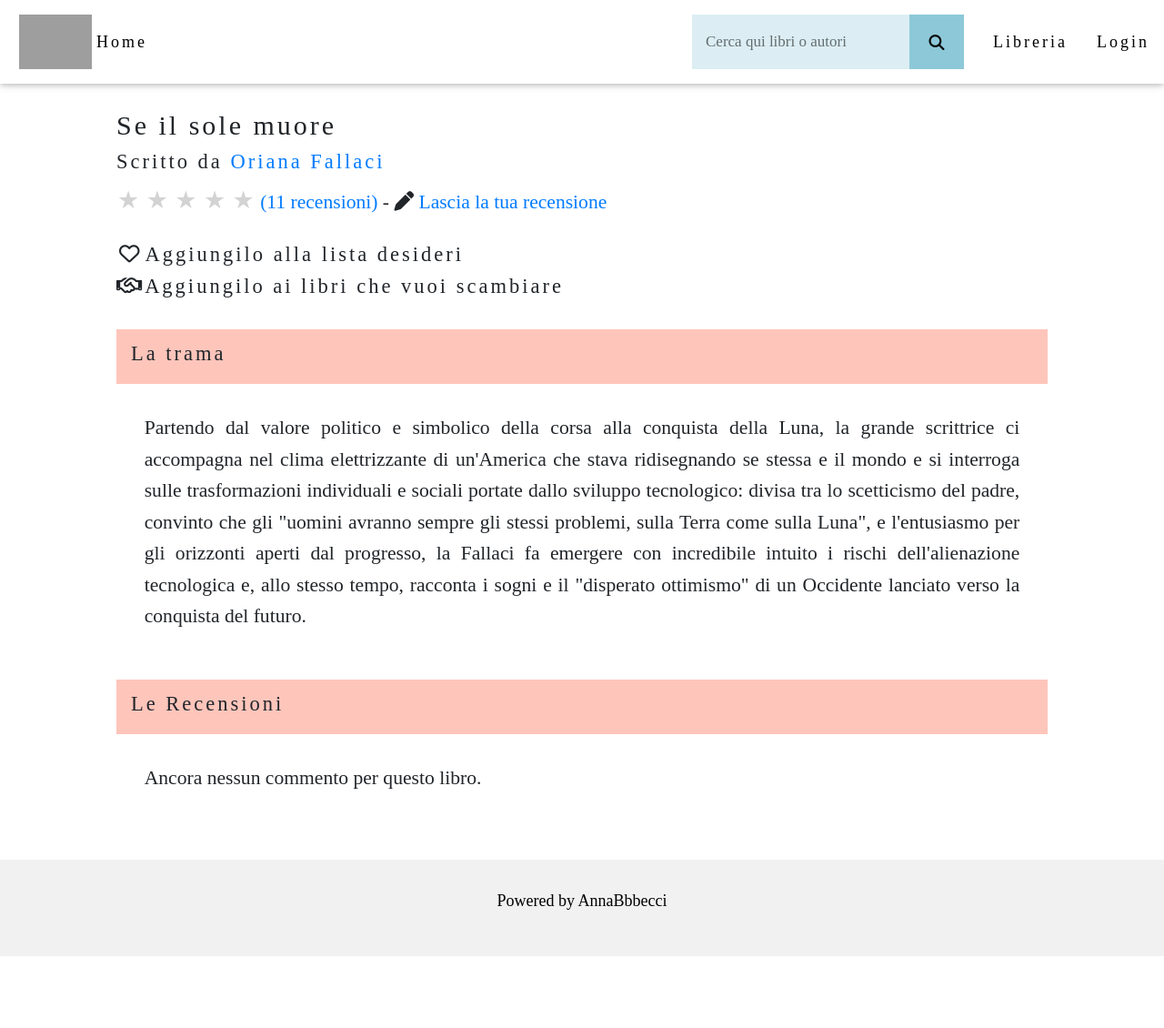
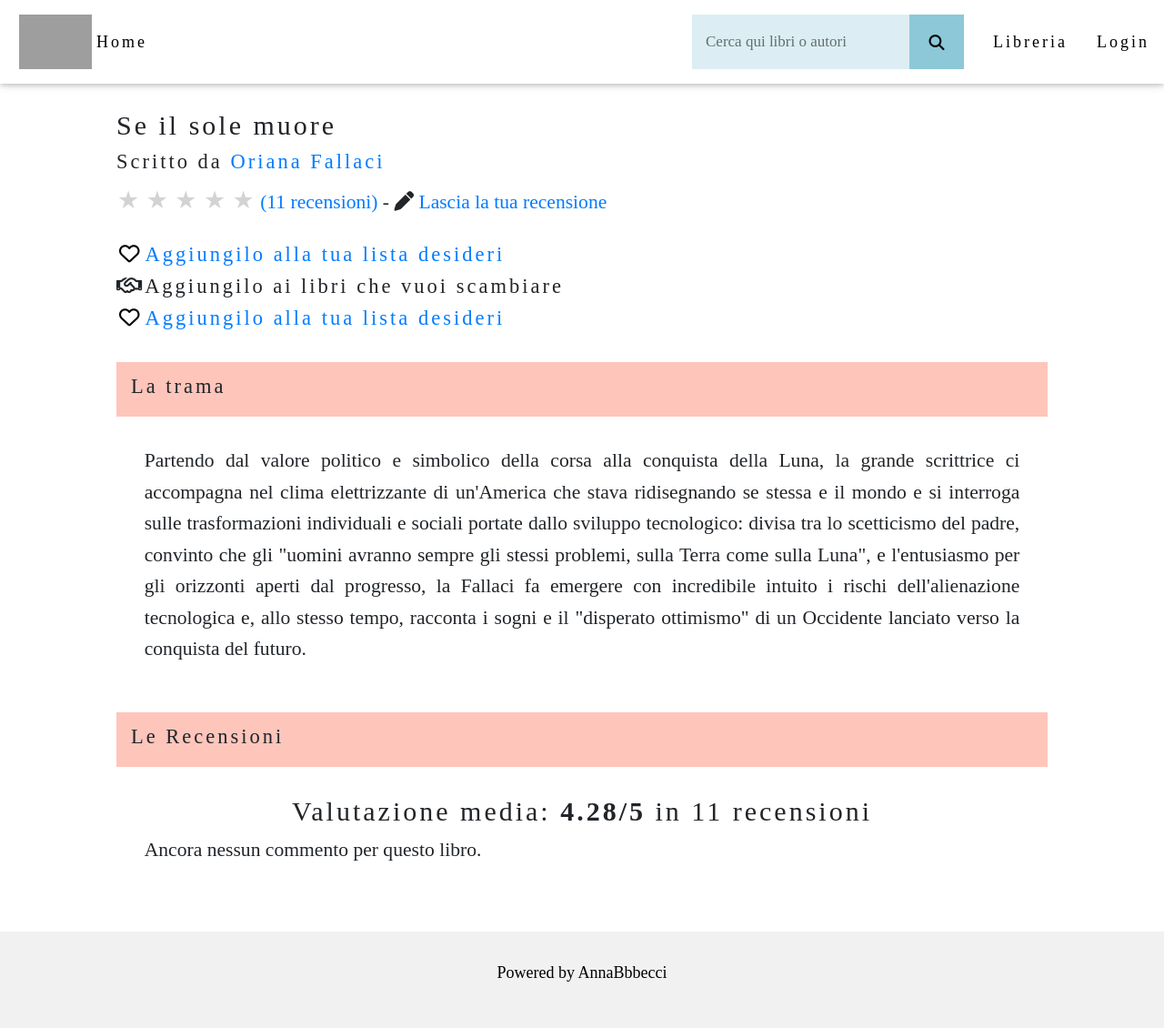
Before and after one commit to annagbecci/progBecci, a Django app: page /libreria/libro/1/ in a window 1280 px wide. Shown: the whole page at 91% size. Before the commit the page ends 1051 px from the top, so only its background shows below. Run offline with Django 5.2, Linux system fonts and the light colour scheme; data comes from the database, SQL or seed files in the repository; both versions use the stored data as it was after the commit; grey boxes are pictures that could not be loaded.

Commit message:
Aggiunta pagina lista desideri raggiungibile tramite pagina detail view del libro.

```diff
--- a/prog/libreria/templates/libreria/libro_detail.html
+++ b/prog/libreria/templates/libreria/libro_detail.html
@@ -24,8 +24,72 @@
     </div>
     <script src="{% static 'js/star_script.js' %}"></script>
 
-    <h4><i class="far fa-heart" style="padding: 3px"></i>Aggiungilo alla lista desideri</h4>
+    <!-- Link per modificare la lista desideri -->
+    <a href="{% url 'libreria:modifica_ld' pk=object.pk %}">
+      {% if in_lista_desideri %}
+          <h4><i class="fas fa-heart text-red-500" style="padding: 3px"></i>Libro presente nella tua lista desideri</h4>
+      {% else %}
+          <h4><i class="far fa-heart" style="padding: 3px; color:black"></i>Aggiungilo alla tua lista desideri</h4>
+      {% endif %}
+    </a>
+
+    {% if messages %}
+    <div id="msg-modal" class="w3-modal" style="display:block;">
+      <div class="w3-modal-content w3-animate-top w3-card-4">
+        <header class="w3-container" style="background: #8DC8D8; padding:3%">
+          <span onclick="document.getElementById('msg-modal').style.display='none'"
+                class="w3-button w3-display-topright">&times;</span>
+          <h2>Notifica</h2>
+        </header>
+        <div class="w3-container grande" style="padding: 3%">
+          {% for message in messages %}
+            <p>{{ message }}</p>
+          {% endfor %}
+            <div class="w3-container" style="margin-top: 15px;">
+                <a href="{% url 'libreria:lista_desideri' %}">
+                    <button class="w3-button w3-round-large w3-right" style="background: #DCEEF3;">
+                        Vai alla lista desideri
+                    </button>
+                </a>
+            </div>
+        </div>
+      </div>
+    </div>
+    {% endif %}
+
+    <!-- Link per modificare la lista di libri da scambiare -->
     <h4><i class="far fa-handshake"></i>Aggiungilo ai libri che vuoi scambiare</h4>
+    <a href="{% url 'libreria:modifica_ld' pk=object.pk %}">
+      {% if in_lista_desideri %}
+          <h4><i class="fas fa-heart text-red-500" style="padding: 3px"></i>Libro presente nella tua lista desideri</h4>
+      {% else %}
+          <h4><i class="far fa-heart" style="padding: 3px; color:black"></i>Aggiungilo alla tua lista desideri</h4>
+      {% endif %}
+    </a>
+
+    {% if messages %}
+    <div id="msg-modal" class="w3-modal" style="display:block;">
+      <div class="w3-modal-content w3-animate-top w3-card-4">
+        <header class="w3-container" style="background: #8DC8D8; padding:3%">
+          <span onclick="document.getElementById('msg-modal').style.display='none'"
+                class="w3-button w3-display-topright">&times;</span>
+          <h2>Notifica</h2>
+        </header>
+        <div class="w3-container grande" style="padding: 3%">
+          {% for message in messages %}
+            <p>{{ message }}</p>
+          {% endfor %}
+            <div class="w3-container" style="margin-top: 15px;">
+                <a href="{% url 'libreria:lista_desideri' %}">
+                    <button class="w3-button w3-round-large w3-right" style="background: #DCEEF3;">
+                        Vai alla lista desideri
+                    </button>
+                </a>
+            </div>
+        </div>
+      </div>
+    </div>
+    {% endif %}
 
     <br>
     <div class="w3-bar" style="background: #FEC5BB">
@@ -39,10 +103,13 @@
         <div class="w3-bar-item" id="rece"><h4>Le Recensioni</h4></div>
     </div>
     <div style="padding: 3%">
+        <h2 style="text-align: center">Valutazione media:
+            <strong>{{ libro.mediavoti|floatformat:2 }}/5</strong> in {{ libro.numerovoti }} recensioni
+        </h2>
         {% if recensioni %}
             {% for recensione in recensioni %}
+                <br>
                 <div class="w3-card-2 card-equal">
-
                     <header class="w3-container w3-light-grey"
                             style="padding: 15px; display: flex;">
 
@@ -66,7 +133,6 @@
                         {{ recensione.commento }}
                     </div>
                 </div>
-                <br>
             {% endfor %}
         {% else %}
             <div class="grande">Ancora nessun commento per questo libro.</div>
--- a/prog/libreria/urls.py
+++ b/prog/libreria/urls.py
@@ -11,6 +11,8 @@
     path('autore/<int:pk>/', views.AutoreDetail.as_view(), name='autore_detail'),
     path('libro/<int:pk>/', views.LibroDetail.as_view(), name='libro_detail'),
     path('libro/<int:pk>/recensione/', views.RecensioneCreate.as_view(), name="nuova_recensione"),
+    path('lista-desideri/aggiungi/<int:pk>/', views.Modifica_Lista_Desideri, name='modifica_ld'),
+    path('lista-desideri/', views.ListaDesideriListView.as_view(), name='lista_desideri'),
     # path('utente-createcrispy/', views.UtenteCrispyCreateView.as_view(), name='utente_crispycreate'),
     # path('utente-update/<int:pk>/', views.UtenteUpdate.as_view(), name='utente_update'),
     # path('utente-delete/<int:pk>/', views.UtenteDelete.as_view(), name='utente_delete'),
--- a/prog/libreria/views.py
+++ b/prog/libreria/views.py
@@ -11,6 +11,7 @@
 from django.http import HttpResponse
 from django.urls import reverse_lazy
 from django.db.models import Q
+from django.contrib import messages
 
 
 @login_required
@@ -80,7 +81,16 @@
         context = super().get_context_data(**kwargs)
         libro = self.object
         recensioni = libro.recensioni.filter(commento__isnull=False).exclude(commento="")
-        context["recensioni"] = recensioni
+        context["recensioni"] = recensioni.order_by("data_aggiunta").reverse
+
+        if self.request.user.is_authenticated:
+            context["in_lista_desideri"] = ListaDesideri.objects.filter(
+                idlibro=self.object,
+                nomeutente=self.request.user
+            ).exists()
+        else:
+            context["in_lista_desideri"] = False
+
         return context
 
 
@@ -101,3 +111,28 @@
 
     def get_success_url(self):
         return reverse_lazy('libreria:libro_detail', kwargs={'pk': self.kwargs['pk']})
+
+
+@login_required
+def Modifica_Lista_Desideri(request, pk):
+    libro = get_object_or_404(Libro, pk=pk)
+    utente = request.user
+
+    obj = ListaDesideri.objects.filter(idlibro=libro, nomeutente=utente).first()
+    if obj:
+        obj.delete()
+        messages.info(request, "Libro rimosso dalla lista desideri.")
+    else:
+        ListaDesideri.objects.create(idlibro=libro, nomeutente=utente)
+        messages.success(request, "Libro aggiunto alla lista desideri!")
+
+    return redirect('libreria:libro_detail', pk=pk)
+
+
+class ListaDesideriListView(LoginRequiredMixin, ListView):
+    model = ListaDesideri
+    template_name = "libreria/listadesideri.html"
+    context_object_name = 'libri'
+
+    def get_queryset(self):
+        return ListaDesideri.objects.filter(nomeutente=self.request.user).select_related('idlibro')
--- a/prog/templates/bookcard.html
+++ b/prog/templates/bookcard.html
@@ -11,7 +11,7 @@
             <h5>
                 <a href="{% url 'libreria:autore_detail' autore.pk %}">
                     {{ autore.nome }}</a>{% if not forloop.last %}, {% endif %}
-            </h5>
+            </h5>{% load static %}
         {% endfor %}
         <hr>
         <p class="grande" style="text-align: justify;">
```
Also changed, not shown: prog/libreria/templates/libreria/listadesideri.html (added, +16 -0 lines), prog/db.sqlite3, prog/libreria/migrations/0002_remove_autore_utente_collegato_and_more.py (added).
